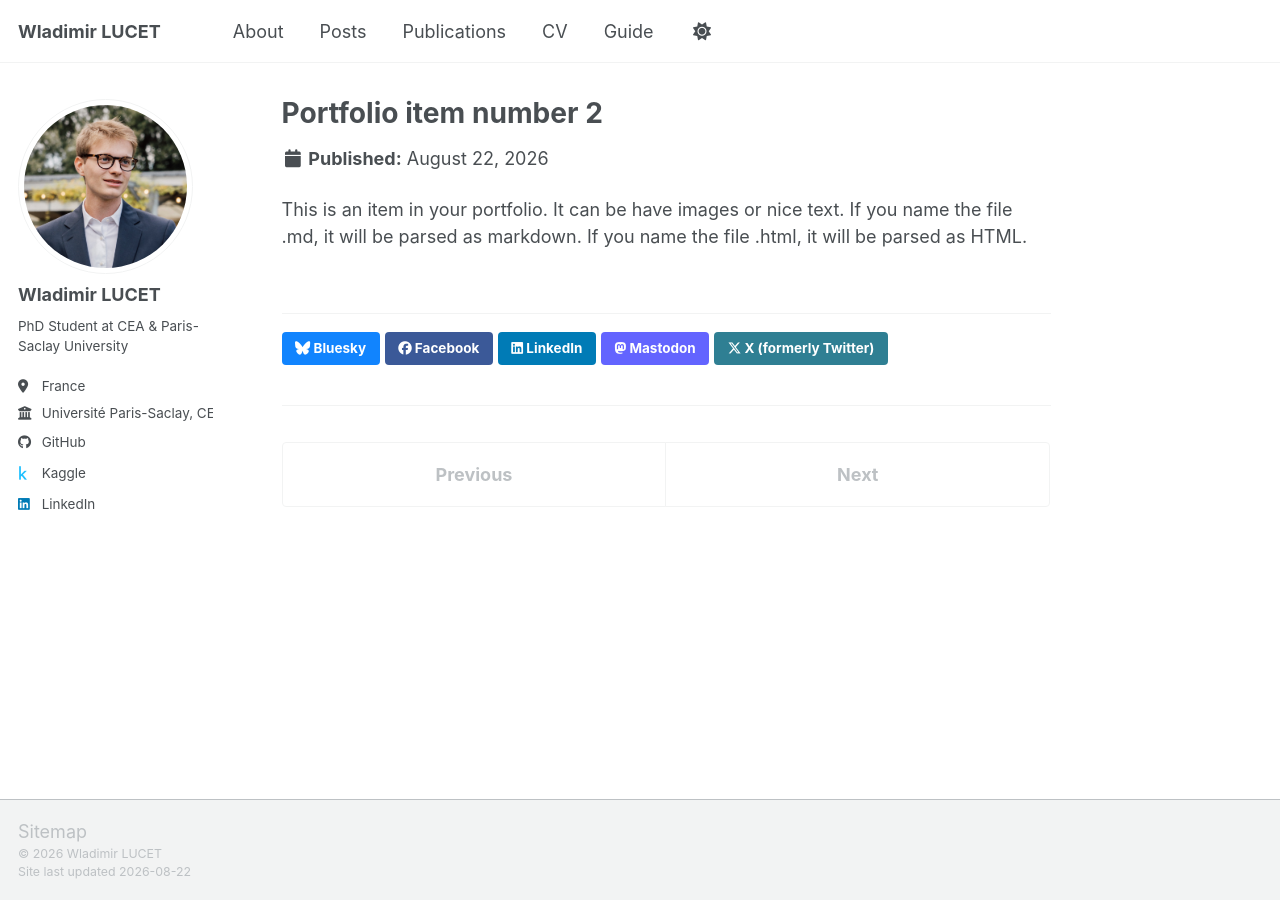
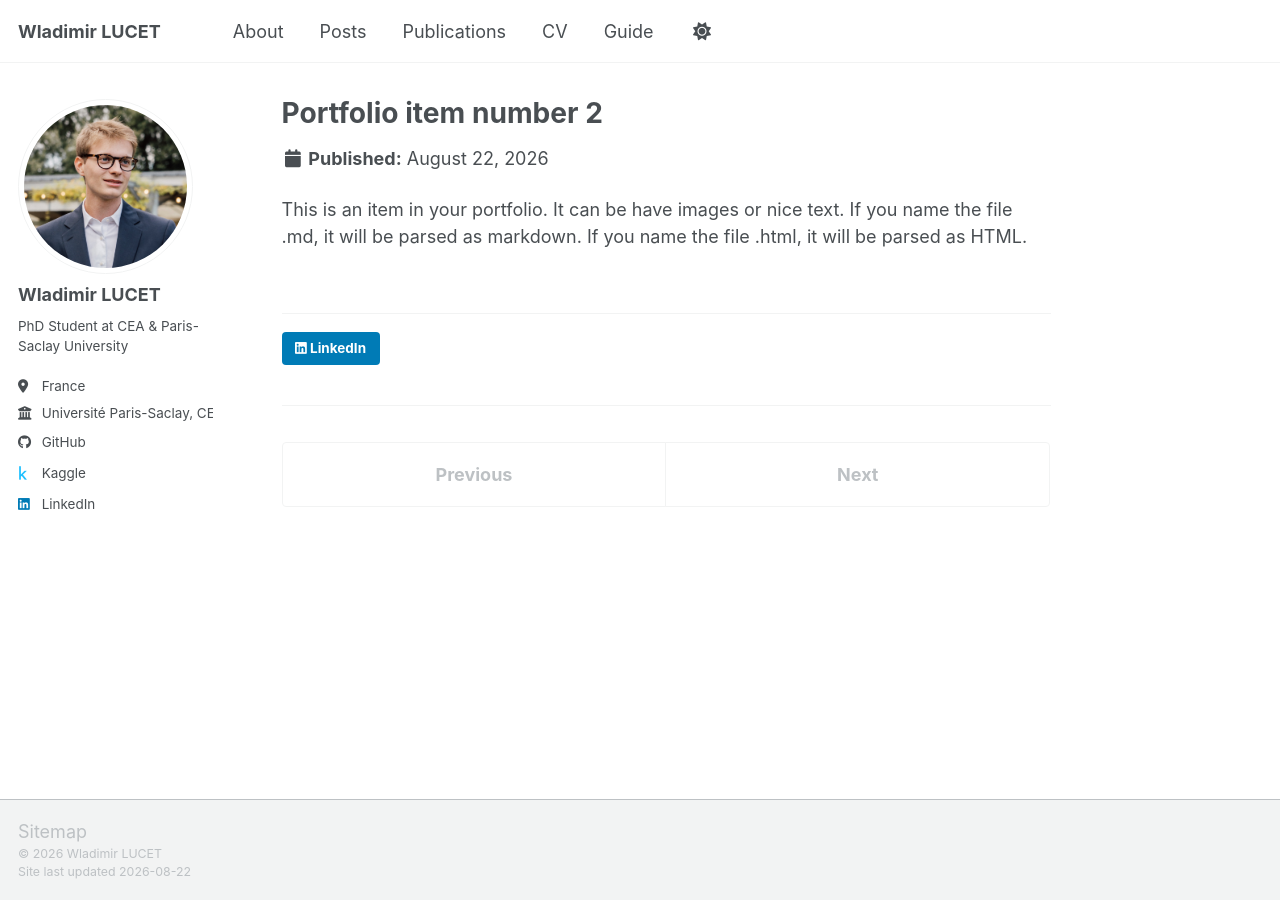
Before and after one commit to WladimirLct/wladimirlct.github.io, a Jekyll site: the page built from _portfolio/portfolio-2.html, in a window 1280 px wide. Built offline with Jekyll 4.4.1, drawn with Linux system fonts in a browser that asks for light colours; a script bundle is joined from its source files by our own code; library files that are not in the unit come from our copies.

Commit message:
Spectratom

```diff
--- a/_includes/social-share.html
+++ b/_includes/social-share.html
@@ -5,13 +5,5 @@
     <h4 class="page__share-title">{{ site.data.ui-text[site.locale].share_on_label | default: "Share on" }}</h4>
   {% endif %}
 
-  <a href="https://bsky.app/intent/compose?text={{ base_path }}{{ page.url }}" class="btn btn--bluesky" title="{{ site.data.ui-text[site.locale].share_on_label | default: 'Share on' }} Bluesky"><i class="fab fa-bluesky" aria-hidden="true"></i><span> Bluesky</span></a>
-
-  <a href="https://www.facebook.com/sharer/sharer.php?u={{ base_path }}{{ page.url }}" class="btn btn--facebook" title="{{ site.data.ui-text[site.locale].share_on_label | default: 'Share on' }} Facebook"><i class="fab fa-facebook" aria-hidden="true"></i><span> Facebook</span></a>
-
   <a href="https://www.linkedin.com/shareArticle?mini=true&url={{ base_path }}{{ page.url }}" class="btn btn--linkedin" title="{{ site.data.ui-text[site.locale].share_on_label | default: 'Share on' }} LinkedIn"><i class="fab fa-linkedin" aria-hidden="true"></i><span> LinkedIn</span></a>
-
-  <a href="https://www.addtoany.com/add_to/mastodon?linkurl={{  base_path | append: page.url | url_encode }}" class="btn btn--mastodon" title="{{ site.data.ui-text[site.locale].share_on_label | default: 'Share on' }} Mastodon"><i class="fab fa-mastodon" aria-hidden="true"></i><span> Mastodon</span></a>
-
-  <a href="https://x.com/intent/post?text={{ base_path }}{{ page.url }}" class="btn btn--x" title="{{ site.data.ui-text[site.locale].share_on_label | default: 'Share on' }} X"><i class="fab fa-x-twitter" aria-hidden="true"></i><span> X (formerly Twitter)</span></a>
 </section>
```
